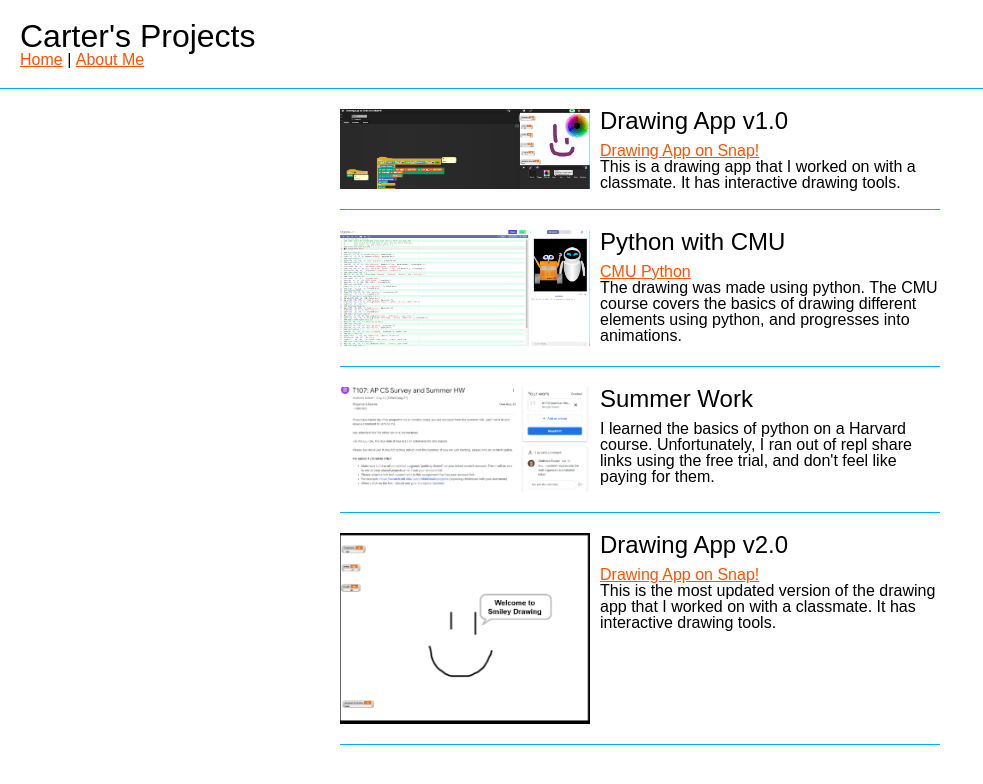
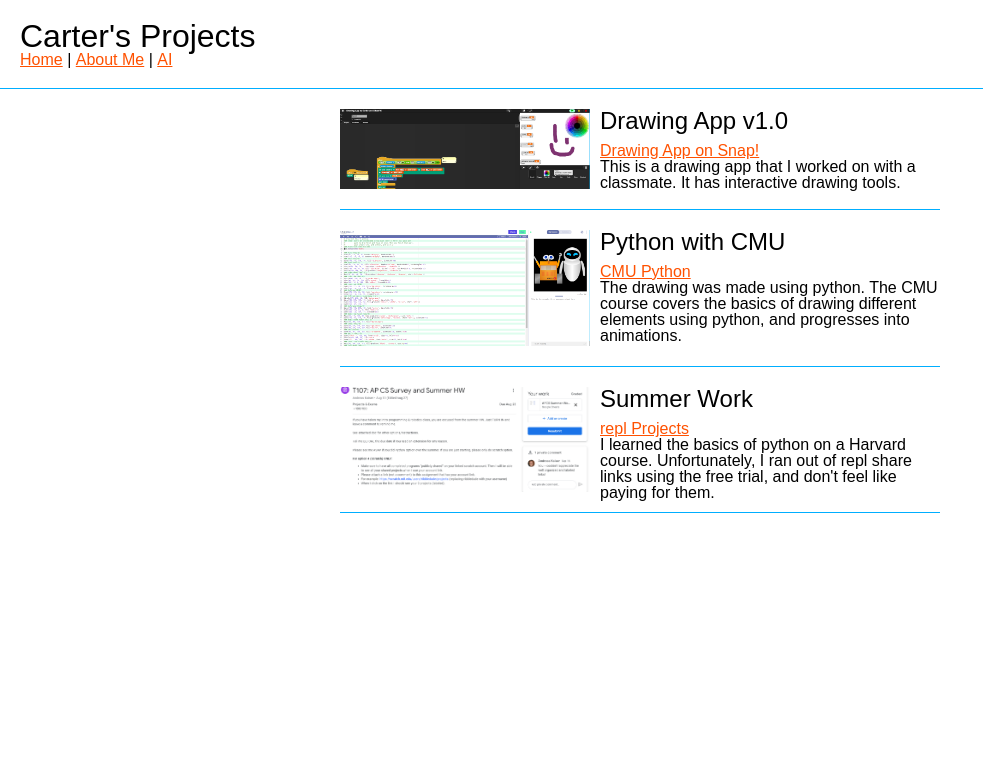
Before and after one commit to cartercart/APCS-project-site, a plain HTML site: page index.html in a window 1280 px wide. Shown: the whole page, without its empty margins (0-983 px from the left). Drawn offline with Linux system fonts and the light colour scheme.

Commit message:
Add files via upload

```diff
--- a/index.html
+++ b/index.html
@@ -7,12 +7,6 @@
     <title>Carter's Projects</title>
     <link rel="stylesheet" href="reset.css" />
     <link rel="stylesheet" href="styles.css" />
-    <link rel="icon" type="image/png" href="favicon-96x96.png" sizes="96x96" />
-    <link rel="icon" type="image/svg+xml" href="favicon.svg" />
-    <link rel="shortcut icon" href="/favicon.ico" />
-    <link rel="apple-touch-icon" sizes="180x180" href="apple-touch-icon.png" />
-    <meta name="apple-mobile-web-app-title" content="MyWebSite" />
-    <link rel="manifest" href="site.webmanifest" />
   </head>
 
   <body>
@@ -23,6 +17,8 @@
           <li><a href="index.html">Home</a></li>
           <li>|</li>
           <li><a href="aboutme.html">About Me</a></li>
+          <li>|</li>
+          <li><a href="ai.html">AI</a></li>
         </ul>
       </nav>
     </header>
@@ -61,27 +57,18 @@
         <img src="img/summerWork.PNG" alt="Harvard Intro to Python" />
         <h2>Summer Work</h2>
         <p>
+          <a
+            href="https://snap.berkeley.edu/snap/snap.html#present:Username=cartercart&ProjectName=Drawing%20App%20by%20Carter%20and%20Ethan%20W."
+            >repl Projects</a
+          >
+        </p>
+        <p>
           I learned the basics of python on a Harvard course. Unfortunately, I
           ran out of repl share links using the free trial, and don't feel like
           paying for them.
         </p>
         <div class="clear"></div>
       </div>
-      <div class="project">
-        <img src="img/drawingappv2.PNG" alt="Drawing app v2 screenshot" />
-        <h2>Drawing App v2.0</h2>
-        <p>
-          <a
-            href="https://snap.berkeley.edu/snap/snap.html#present:Username=cartercart&ProjectName=Drawing%20App%20v2"
-            >Drawing App on Snap!</a
-          >
-        </p>
-        <p>
-          This is the most updated version of the drawing app that I worked on with a classmate. It has
-          interactive drawing tools.
-        </p>
-        <div class="clear"></div>
-      </div>
     </div>
   </body>
 </html>
```
Also changed, not shown: aboutme.html (+4 -7 lines).
